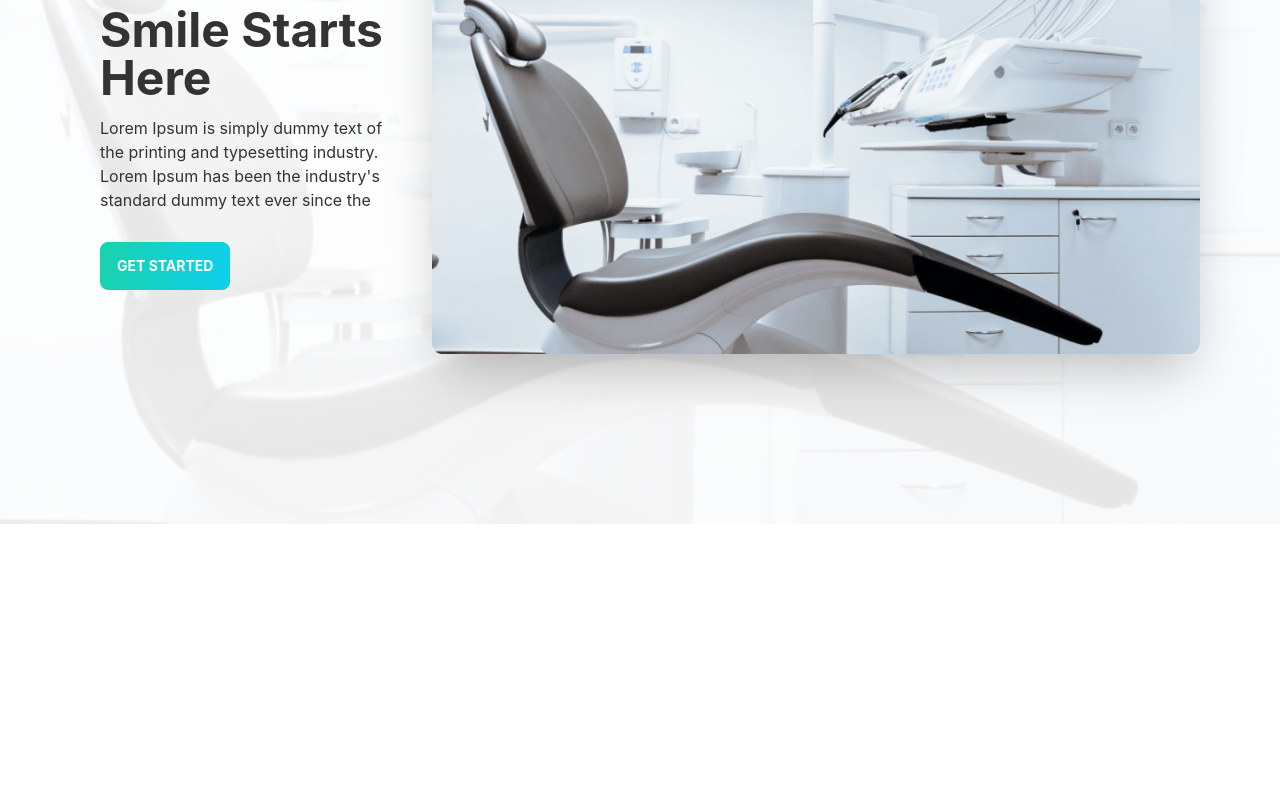
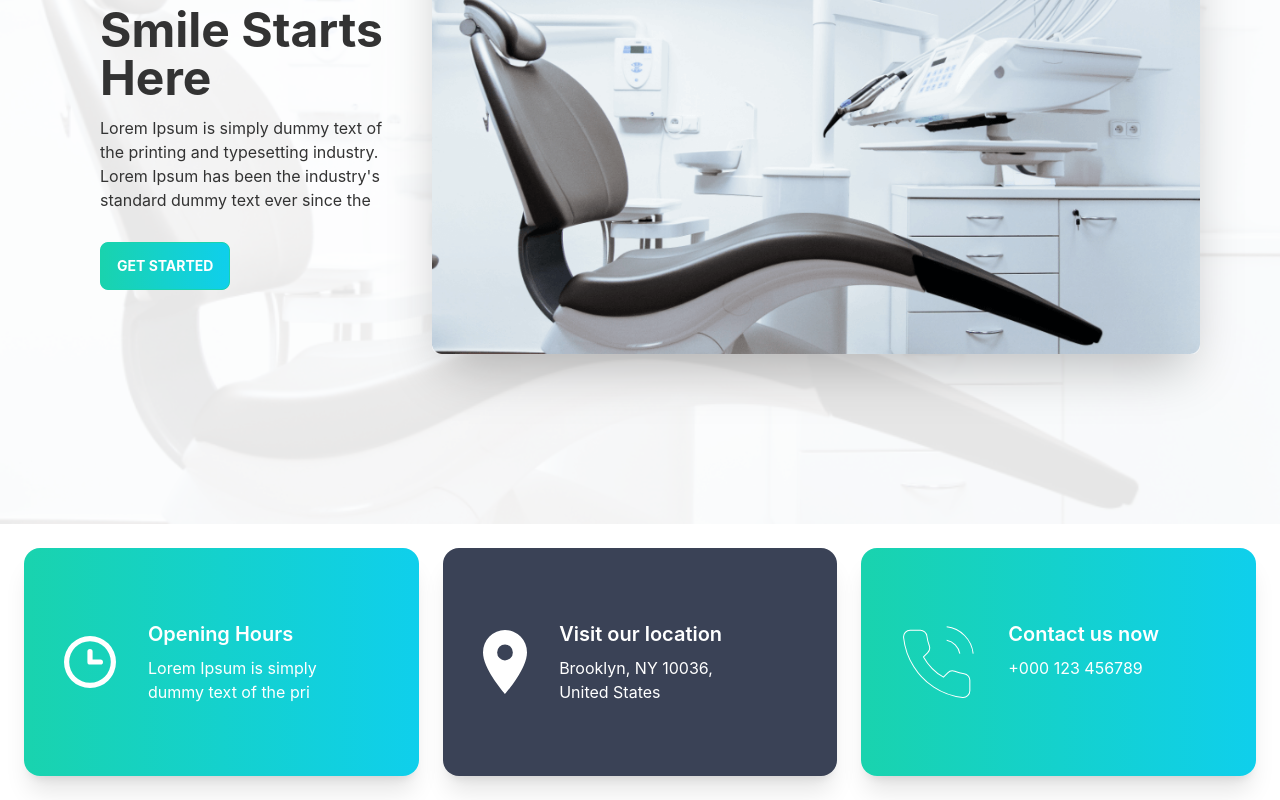
Before and after one commit to emonmorol/doctors-portal, a React (Create React App) app: page /home in a window 1280 px wide. Shown: the part 340-1140 px from the top of the page. Before the commit the page ends 864 px from the top, so only its background shows below. Built offline with nearby package versions, Linux system fonts and the light colour scheme.

Commit message:
info component created

```diff
--- a/src/Pages/Home/Home.js
+++ b/src/Pages/Home/Home.js
@@ -1,11 +1,13 @@
 import React from "react";
 import Banner from "./Banner";
+import Info from "./Info";
 
 const Home = () => {
   return (
-    <div>
+    <>
       <Banner />
-    </div>
+      <Info />
+    </>
   );
 };
 
--- /dev/null
+++ b/src/Pages/Home/Info.js
@@ -0,0 +1,43 @@
+import React from "react";
+import InfoCard from "./InfoCard";
+import clock from "../../assets/icons/clock.svg";
+import marker from "../../assets/icons/marker.svg";
+import phone from "../../assets/icons/phone.svg";
+
+const Info = () => {
+  const infos = [
+    {
+      id: 1,
+      title: "Opening Hours",
+      context: "Lorem Ipsum is simply dummy text of the pri",
+      infoBg: "bg-gradient-to-r from-secondary to-primary",
+      image: clock,
+    },
+    {
+      id: 2,
+      title: "Visit our location",
+      context: "Brooklyn, NY 10036, United States",
+      infoBg: "bg-accent",
+      image: marker,
+    },
+    {
+      id: 3,
+      title: "Contact us now",
+      context: "+000 123 456789",
+      infoBg: "bg-gradient-to-r from-secondary to-primary",
+      image: phone,
+    },
+  ];
+  return (
+    <div className="grid grid-cols-3 gap-6 p-6">
+      {infos.map((info) => (
+        <InfoCard key={info.id} info={info} />
+      ))}
+      {/* <InfoCard image={clock} />
+      <InfoCard image={clock} />
+      <InfoCard image={clock} /> */}
+    </div>
+  );
+};
+
+export default Info;
--- /dev/null
+++ b/src/Pages/Home/InfoCard.js
@@ -0,0 +1,20 @@
+import React from "react";
+
+const InfoCard = ({ info }) => {
+  const { title, context, image, infoBg } = info;
+  return (
+    <div
+      class={`card items-center lg:card-side shadow-xl ${infoBg} text-white p-10`}
+    >
+      <figure>
+        <img src={image} alt="Album" />
+      </figure>
+      <div class="card-body">
+        <h2 class="card-title">{title}</h2>
+        <p>{context}</p>
+      </div>
+    </div>
+  );
+};
+
+export default InfoCard;
```
